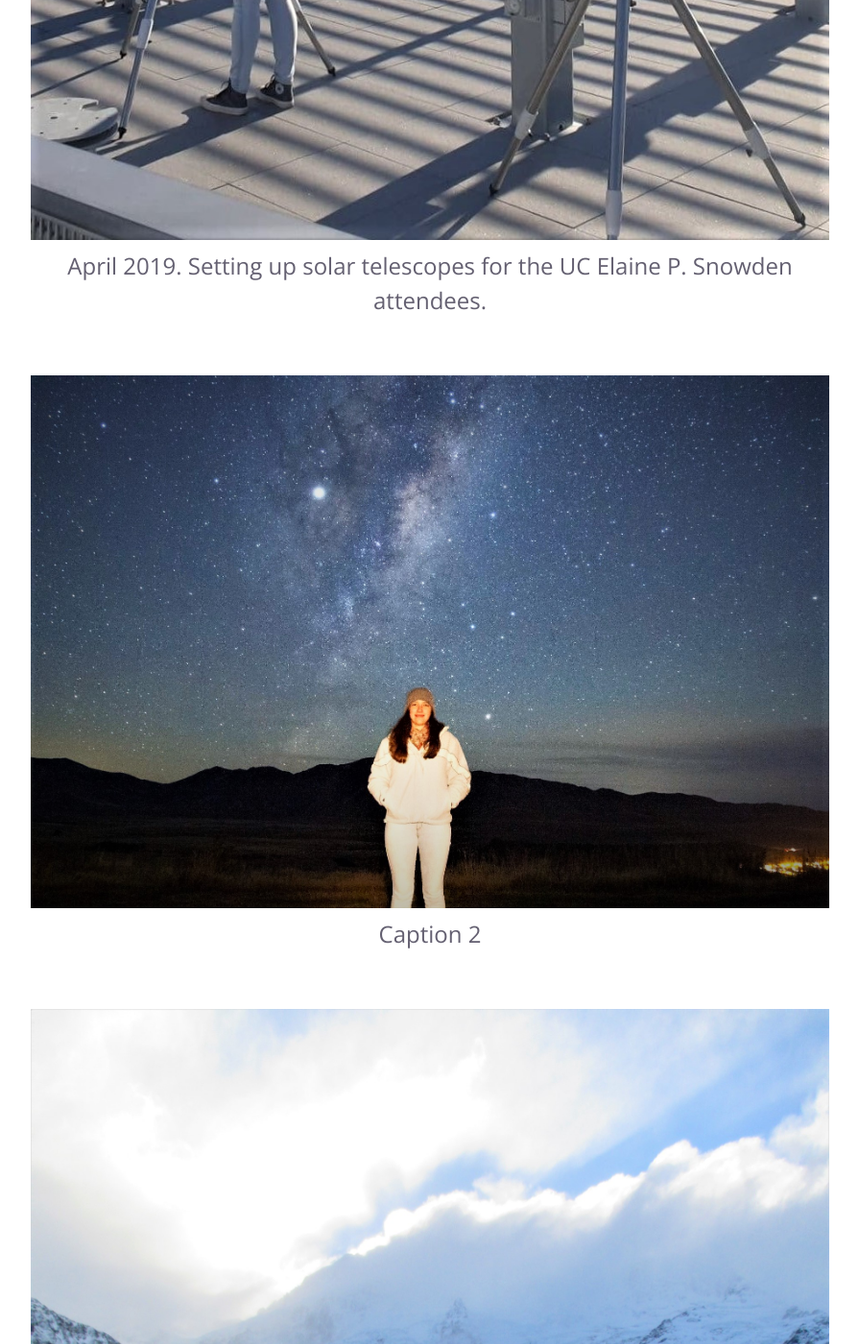
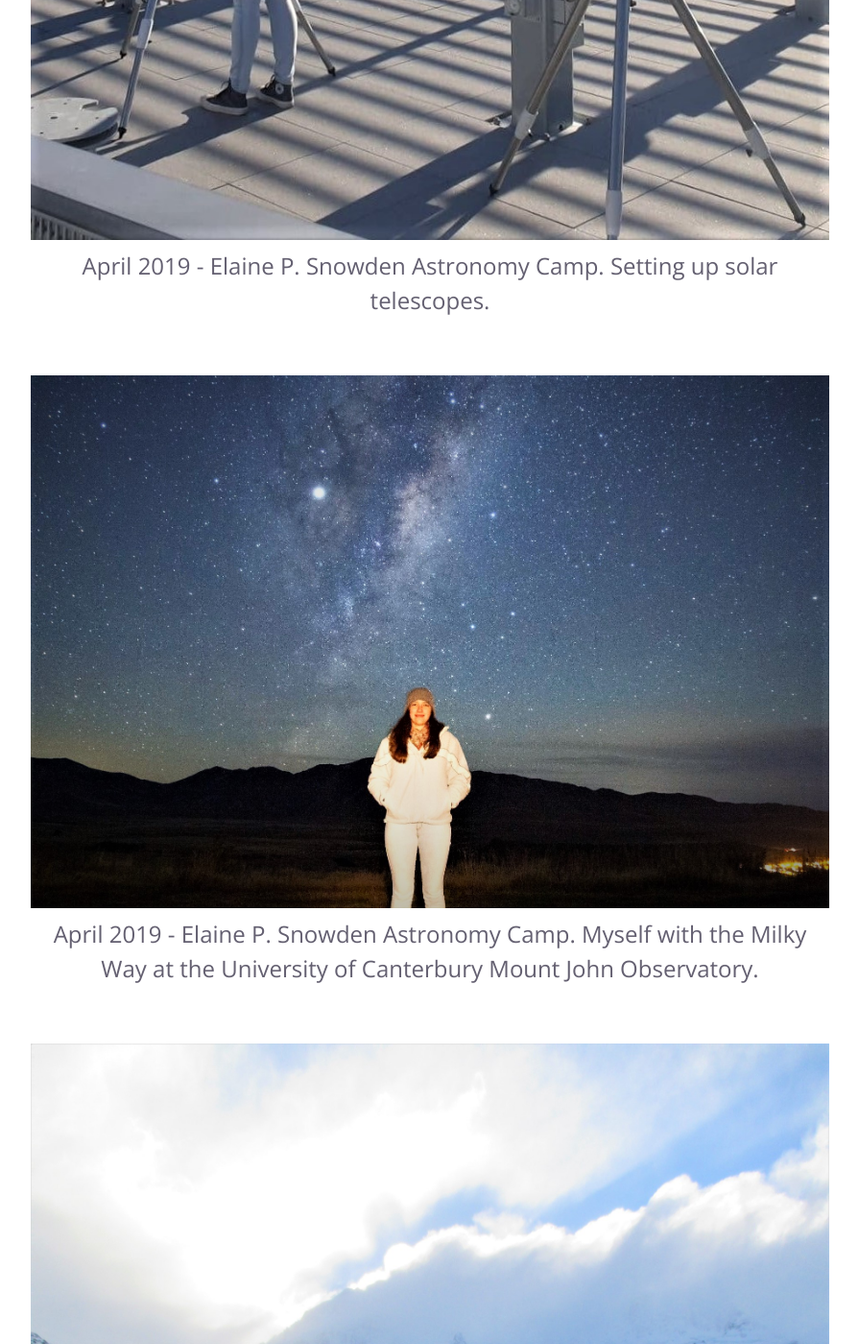
Before and after one commit to rcdorsey/rcdcorsey.github.io, a Jekyll site: the page built from outreach.html, in a window 1280 px wide and 1400 px high, scrolled down 1420 px. Shown: the whole window at 96% size, without its empty margins (192-1087 px from the left). Built offline with Jekyll 4.4.1, drawn with Linux system fonts in a browser that asks for light colours.

Commit message:
Update outreach.html

```diff
--- a/outreach.html
+++ b/outreach.html
@@ -5,9 +5,11 @@ description: "My adventures in Astronomy outreach at the University of Canterbur
 
 images:
     - image: 'Outreach-2019-EPS-UC-1.jpg'
-      caption: 'April 2019. Setting up solar telescopes for the UC Elaine P. Snowden attendees.'
+      caption: 'April 2019 - Elaine P. Snowden Astronomy Camp. Setting up solar telescopes.'
     - image: 'Outreach-2019-EPS-MJ.jpg'
-      caption: 'Caption 2'
+      caption: 'April 2019 - Elaine P. Snowden Astronomy Camp. Myself with the Milky Way at the University of Canterbury Mount John Observatory.'
     - image: 'Outreach-2018-April-EPS-MountCookArea-2.jpg'
       caption: 'Caption 3'
+    - image: 'Outreach-2018-April-EPS-TasmanGlacier-1-2.jpg'
+      caption: 'Caption 4'
 ---
```
